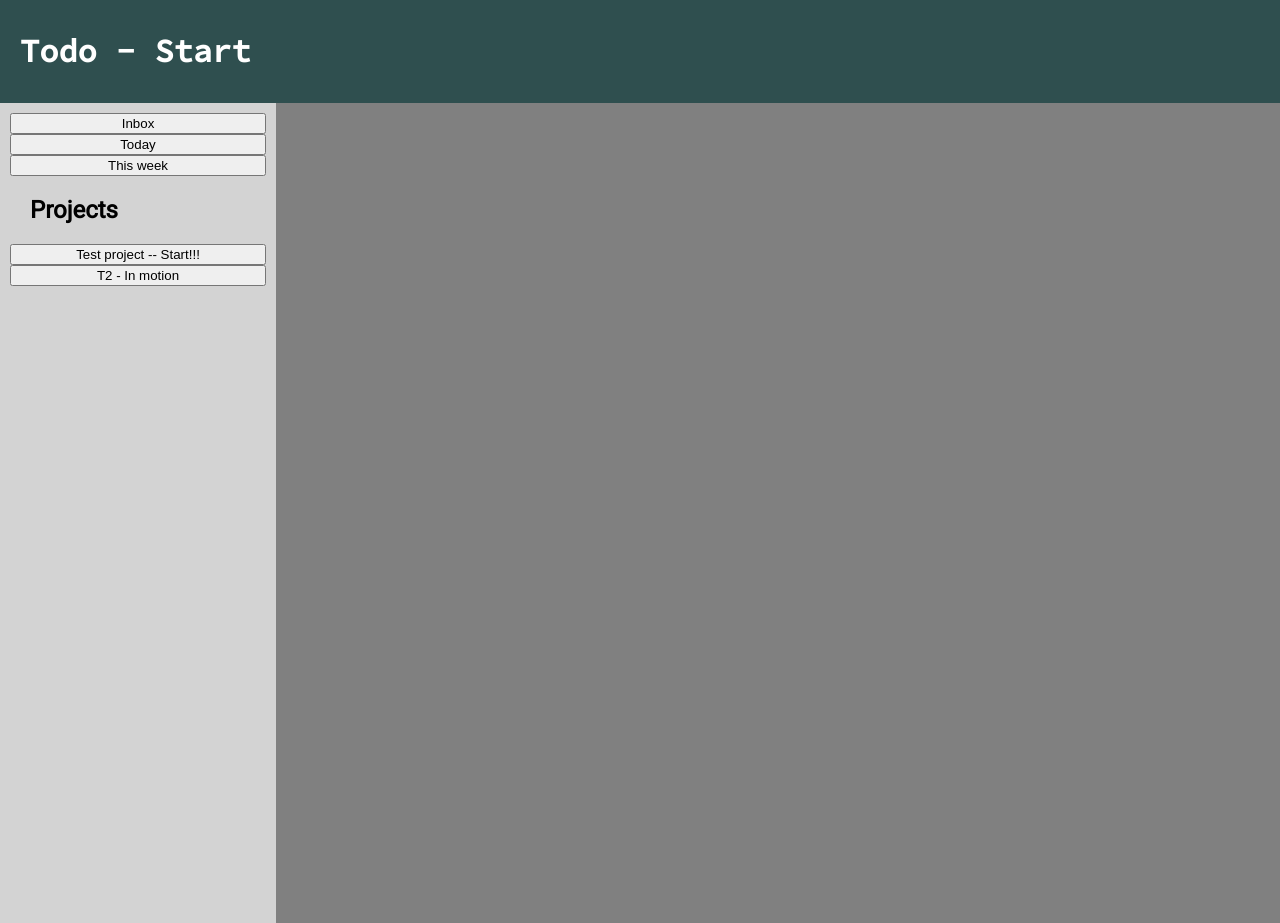
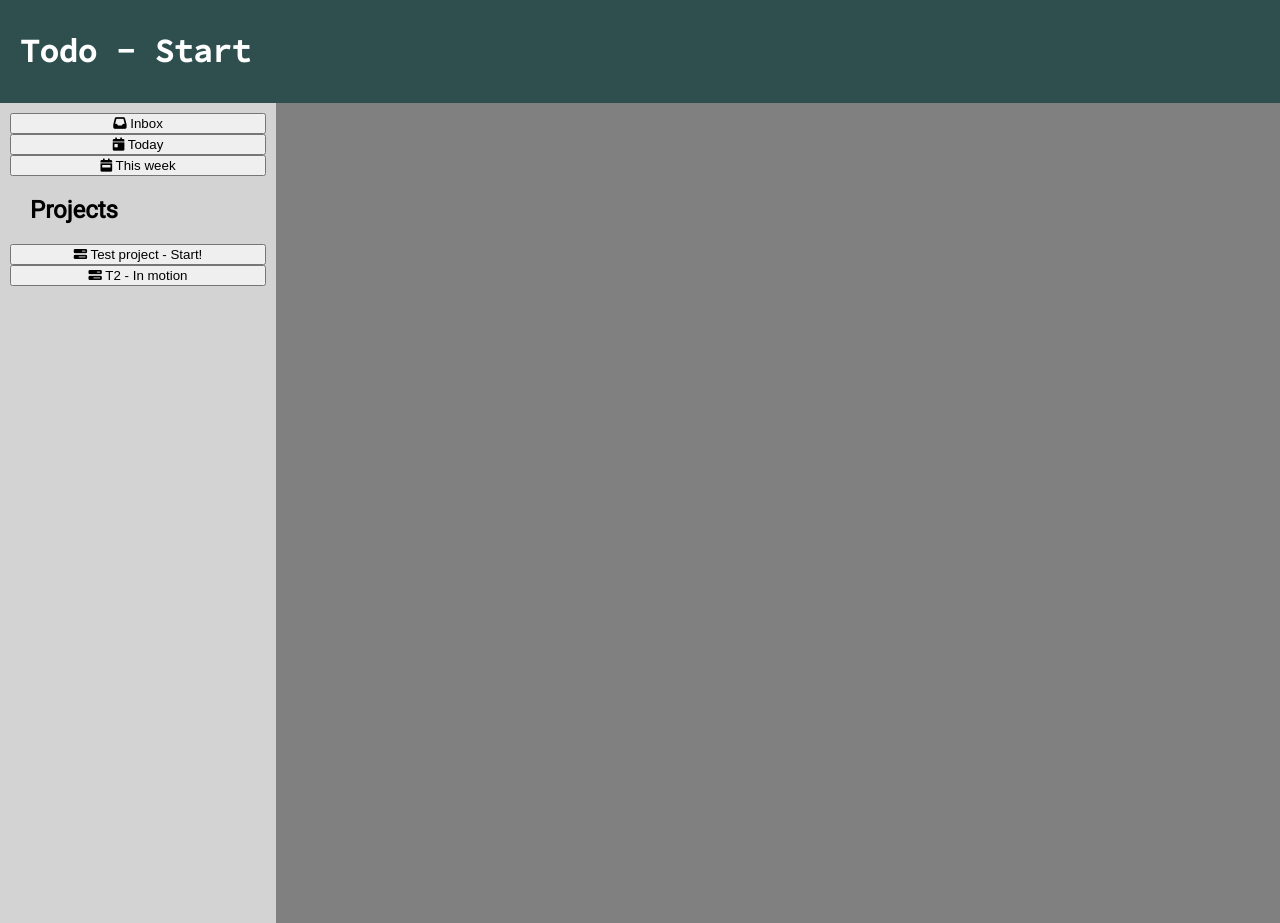
Before and after one commit to RamziRM/todo, a website built with webpack: page dist/index.html in a window 1280 px wide. Shown: the top 923 px of the page. Built offline with nearby package versions, Linux system fonts and the light colour scheme.

Commit message:
added icons

```diff
--- a/dist/index.html
+++ b/dist/index.html
@@ -10,6 +10,7 @@
     <link rel="preconnect" href="https://fonts.googleapis.com">
     <link rel="preconnect" href="https://fonts.gstatic.com" crossorigin>
     <link href="https://fonts.googleapis.com/css2?family=Roboto&family=Source+Code+Pro:wght@500&display=swap" rel="stylesheet">
+    <script src="https://kit.fontawesome.com/177d0f9933.js" crossorigin="anonymous"></script>
 </head>
 <body>
     <header class="header">
@@ -20,15 +21,30 @@
     <main class="main">
         <nav class="navbar">
             <div class="viewtasks-list">
-                <button class="btn-task-list" id="btn-inbox">Inbox</button>
-                <button class="btn-task-list" id="btn-today">Today</button>
-                <button class="btn-task-list" id="btn-week">This week</button>
+                <button class="btn-task-list button" id="btn-inbox">
+                    <i class="fa-solid fa-inbox"></i>
+                    Inbox
+                </button>
+                <button class="btn-task-list button" id="btn-today">
+                    <i class="fa-solid fa-calendar-day"></i>
+                    Today
+                </button>
+                <button class="btn-task-list button" id="btn-week">
+                    <i class="fa-solid fa-calendar-week"></i>
+                    This week
+                </button>
             </div>
             <h1 class="projects-title">Projects</h1>
             <div class="projects-list">
                 <!-- test -->
-                <button id="project1" class="project">Test project -- Start!!!</button>
-                <button id="project2" class="project">T2 - In motion</button>
+                <button id="project1" class="project button">
+                    <i class="fa-solid fa-bars-progress"></i>
+                    Test project - Start!
+                </button>
+                <button id="project2" class="project button">
+                    <i class="fa-solid fa-bars-progress"></i>
+                    T2 - In motion
+                </button>
             </div>
         </nav>
     </main>
```
